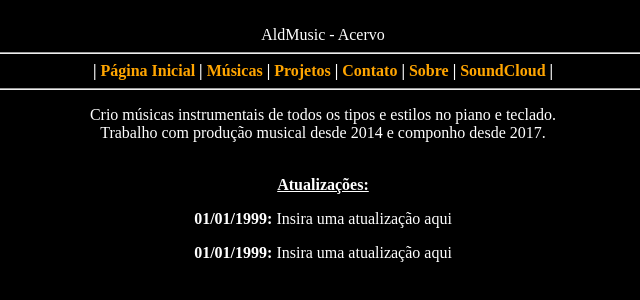
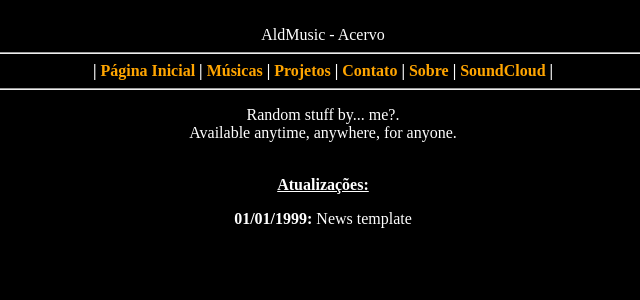
Before and after one commit to mark21gt/veenee.github.io, a plain HTML site: page index.html in a window 1280 px wide. Shown: the whole page, without its empty margins (317-957 px from the left). Drawn offline with Linux system fonts and the light colour scheme.

Commit message:
Update index.html

```diff
--- a/index.html
+++ b/index.html
@@ -11,13 +11,12 @@ AldMusic - Acervo
 <hr>
 <b>| <a href="" > Página Inicial </a> | <a href="">Músicas</a> | <a href="projetos/projetos.html">Projetos</a> | <a href="contato.html">Contato</a> | <a href="sobre.html">Sobre</a> | <a href="">SoundCloud</a> |</b>
 <hr><p>
-Crio músicas instrumentais de todos os tipos e estilos no piano e teclado.<br>
-Trabalho com produção musical desde 2014 e componho desde 2017.<p>
+Random stuff by... me?.<br>
+Available anytime, anywhere, for anyone.<p>
 <br>
 <u><b>Atualizações:</b></u>
 <p>
-<p><b>01/01/1999:</b> Insira uma atualização aqui</p>
-<p><b>01/01/1999:</b> Insira uma atualização aqui</p>
+<p><b>01/01/1999:</b> News template</p>
 </center>
 </body>
 </html>
```
